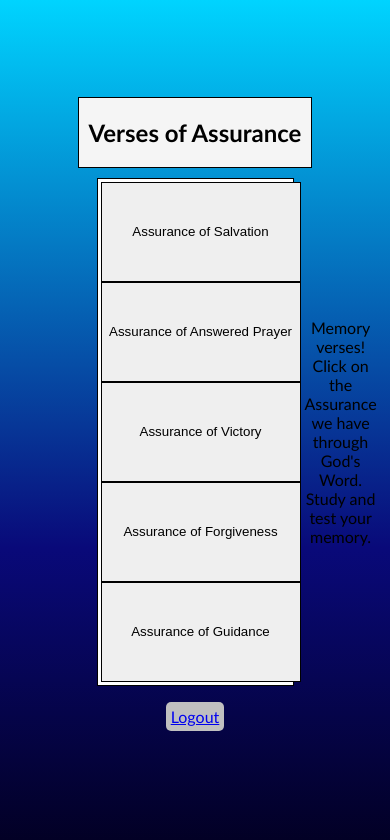
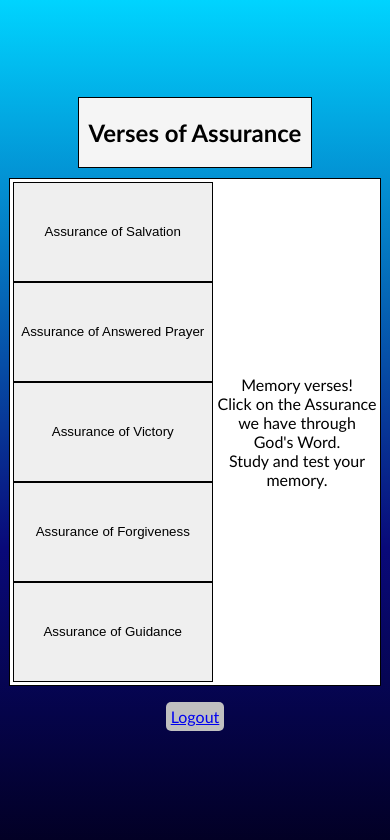
Before and after one commit to NatGallagher/Gallagh-Project-4, a React (Create React App) app in the folder bible-ver-app/: page /#/dashboard in a window 390 px wide. Shown: the top 840 px of the page. Built offline with nearby package versions, Linux system fonts and the light colour scheme.

Commit message:
media queries added

```diff
--- a/bible-ver-app/src/App.css
+++ b/bible-ver-app/src/App.css
@@ -169,3 +169,26 @@ input {
   padding: 5px;
   border-radius: 5px;
 }
+
+
+ @media only screen and (max-width: 430px) {
+
+  .div-home {
+
+      display: flex;
+      flex-direction: column;
+      width: 80%;
+  }
+
+  .table-container {
+    border: 1px solid black;
+    width: 95%;
+    display: grid;
+    grid-template-rows: 5;
+    grid-template-columns: 1;
+    margin-top: 10px;
+    background-color: white;
+  }
+
+
+ }
```
